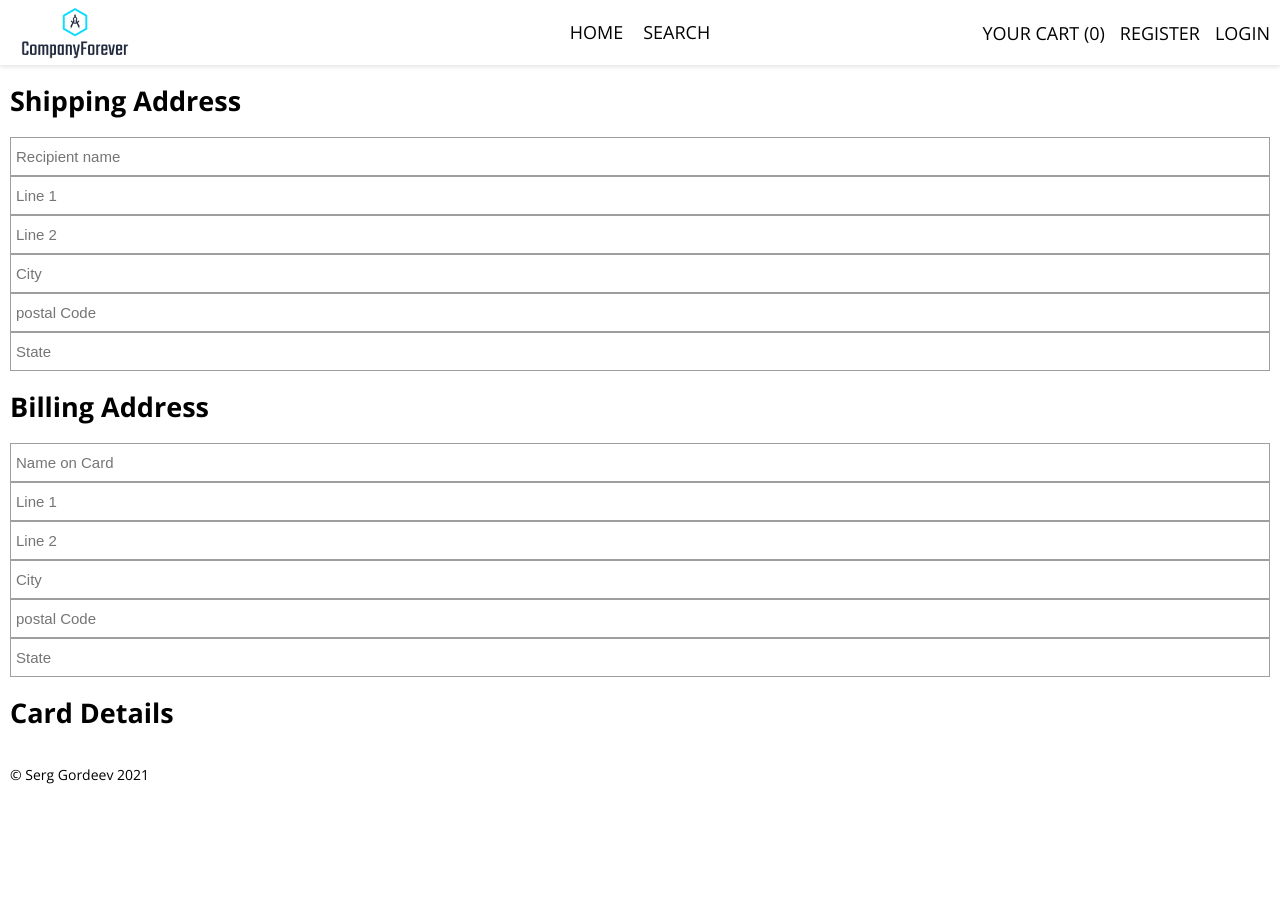
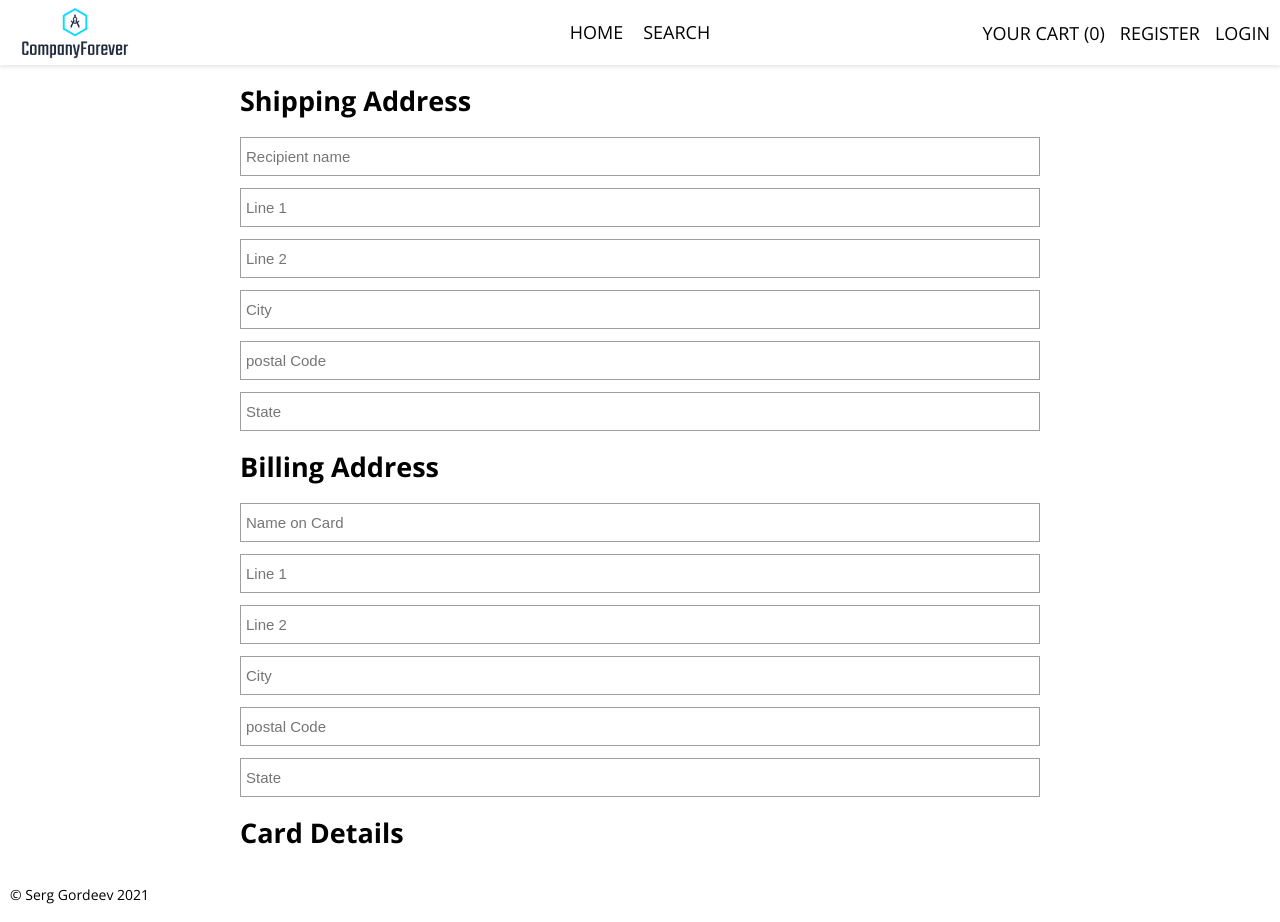
Before and after one commit to Domask2/ecommerce-TS-GQL-FB, a React (Create React App) app: page /payment in a window 1280 px wide. Before the commit the page ends 802 px from the top, so only its background shows below. Built offline with nearby package versions, Linux system fonts and the light colour scheme; no server answers.

Commit message:
add style PaymentDetails

```diff
--- a/src/components/PaymentDetails/PaymentDetails.style.ts
+++ b/src/components/PaymentDetails/PaymentDetails.style.ts
@@ -1,3 +1,18 @@
 import styled from 'styled-components';
 
-export const Wrapper = styled.div``;
+export const Wrapper = styled.div`
+  .paymentDetails {
+    display: block;
+    width: 100%;
+    max-width: 80rem;
+    padding: 0;
+    margin: 2rem auto;
+
+    .group {
+      margin: 0 0 2rem;
+      input {
+        margin: 12px auto;
+      }
+    }
+  }
+`;
--- a/src/components/forms/FormInput/FormInput.style.ts
+++ b/src/components/forms/FormInput/FormInput.style.ts
@@ -1,6 +1,6 @@
-import styled from "styled-components";
+import styled from 'styled-components';
 
-export const Wrapper = styled.section`
+export const Wrapper = styled.div`
   input,
   &.checkoutInput select {
     display: block;
```
